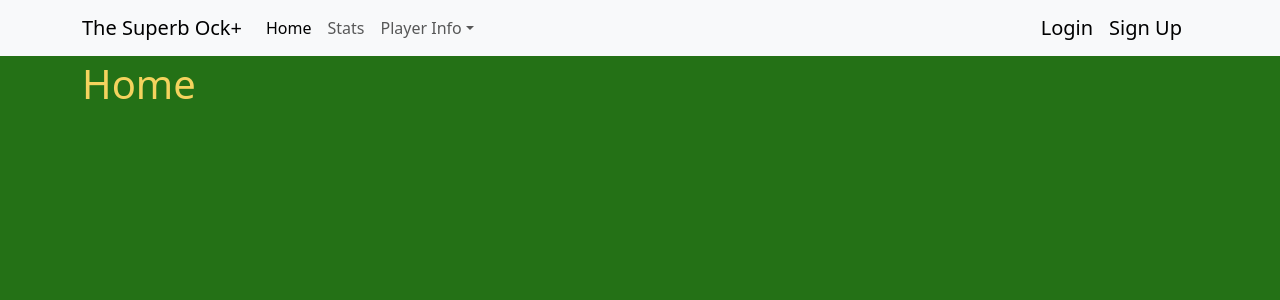
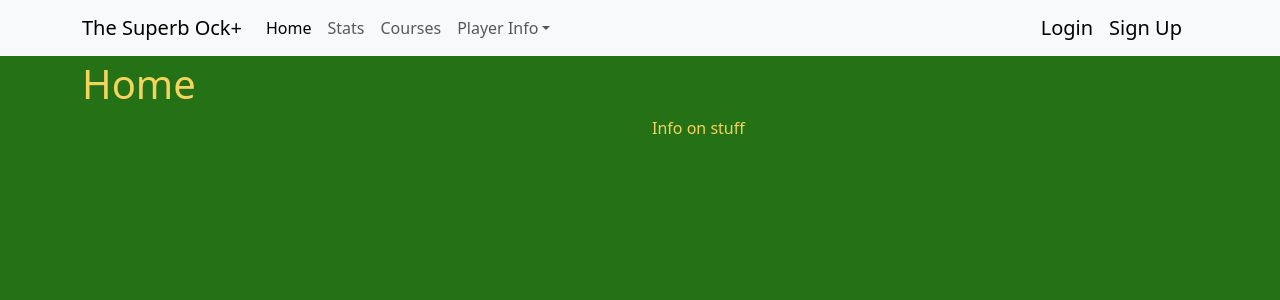
Before and after one commit to rgl1892/golf-2024, a Django app: page / in a window 1280 px wide. Shown: the top 300 px of the page. Run offline with Django 4.2, Linux system fonts and the light colour scheme; data that the repository does not hold is empty.

Commit message:
courses views started

```diff
--- a/tournaments/templates/tournaments/base.html
+++ b/tournaments/templates/tournaments/base.html
@@ -61,6 +61,9 @@
                     <li class="nav-item">
                         <a class="nav-link" href="{% url 'stats' %}">Stats</a>
                     </li>
+                    <li class="nav-item">
+                        <a class="nav-link" href="{% url 'courses' %}">Courses</a>
+                    </li>
                     <li class="nav-item dropdown">
                         <a class="nav-link dropdown-toggle" href="#" id="dropdownId" data-bs-toggle="dropdown"
                             aria-haspopup="true" aria-expanded="false">Player Info</a>
--- a/tournaments/templates/tournaments/home.html
+++ b/tournaments/templates/tournaments/home.html
@@ -2,12 +2,20 @@
 {% block content %}
 
 <h1>Home</h1>
+<div class="row">
+<div class="col-lg-6 ">
 
-{% for tournament in tournaments %}
-<ul class="list-group">
-  <a class="list-group-item list-group-item-action" href="{% url 'tournament' tournament.slug %}">{{tournament}}</a>
-</ul>
-{% endfor %}
+  {% for tournament in tournaments %}
+
+  <ul class="list-group">
+    <a class="list-group-item list-group-item-action" href="{% url 'tournament' tournament.slug %}">{{tournament}}</a>
+  </ul>
+  {% endfor %}
+</div>
+<div class="col-lg-6 ">
+  Info on stuff
+</div>
+</div>
 
 
 {% endblock content%}
--- a/tournaments/urls.py
+++ b/tournaments/urls.py
@@ -11,6 +11,7 @@ urlpatterns = [
     path('login',views.logInUser,name='login'),
     path('logout',views.logOutUser,name='logout'),
     path('sign_up_user', views.signUpUser,name='sign_up_user'),
+    path('courses', views.CoursesOverview.as_view(),name='courses'),
     path('highlights',views.HighlightsHome.as_view(),name='highlights'),
     path('highlights/new',views.uploadHighlight,name='new_highlight'),
     path('highlights/<int:highlight>',views.HighlightView.as_view(),name='highlight_view'),
--- a/tournaments/views.py
+++ b/tournaments/views.py
@@ -547,3 +547,27 @@ class PlayerStats(View):
         context = {'test':'result'}
 
         return render(request,self.template_name,context)
+
+class CoursesOverview(View):
+    template_name = 'tournaments/courses_overview.html'
+
+    def get(self,request):
+
+        courses = Course.objects.all().order_by('resort__name')
+        course_names = list(dict.fromkeys([course.course_name for course in courses]))
+        courses_now = [Course.objects.filter(course_name=course_name) for course_name in course_names]
+        yards = [[sum([hole.yards for hole in y.hole_set.all()]) for y in x] for x in courses_now]
+        par = [[sum([hole.par for hole in y.hole_set.all()]) for y in x] for x in courses_now]
+
+
+
+
+        context = {
+            'courses':courses,
+            'course_names':course_names,
+            'courses_now':courses_now,
+            'yards':yards,
+            'par':par
+        }
+
+        return render(request,self.template_name,context)
```
Also changed, not shown: tournaments/templates/tournaments/courses_overview.html (added, +71 -0 lines).
